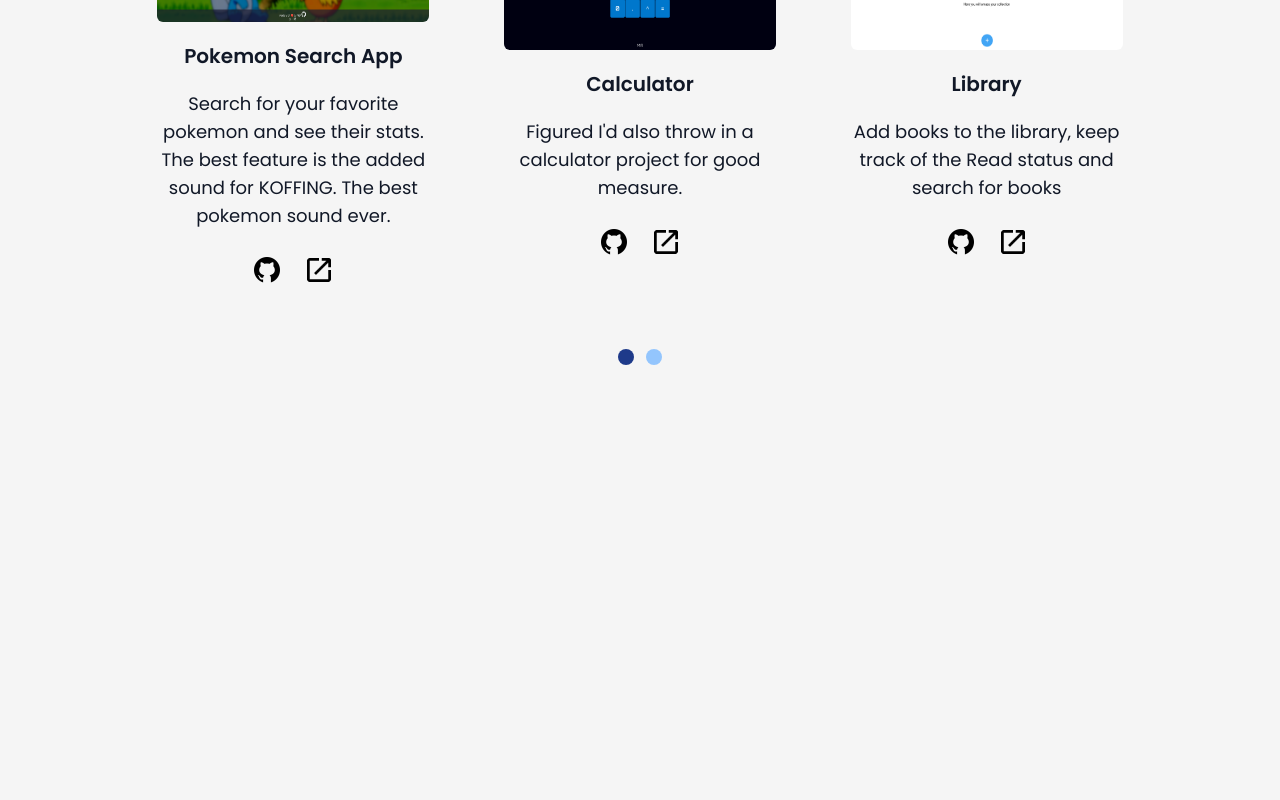
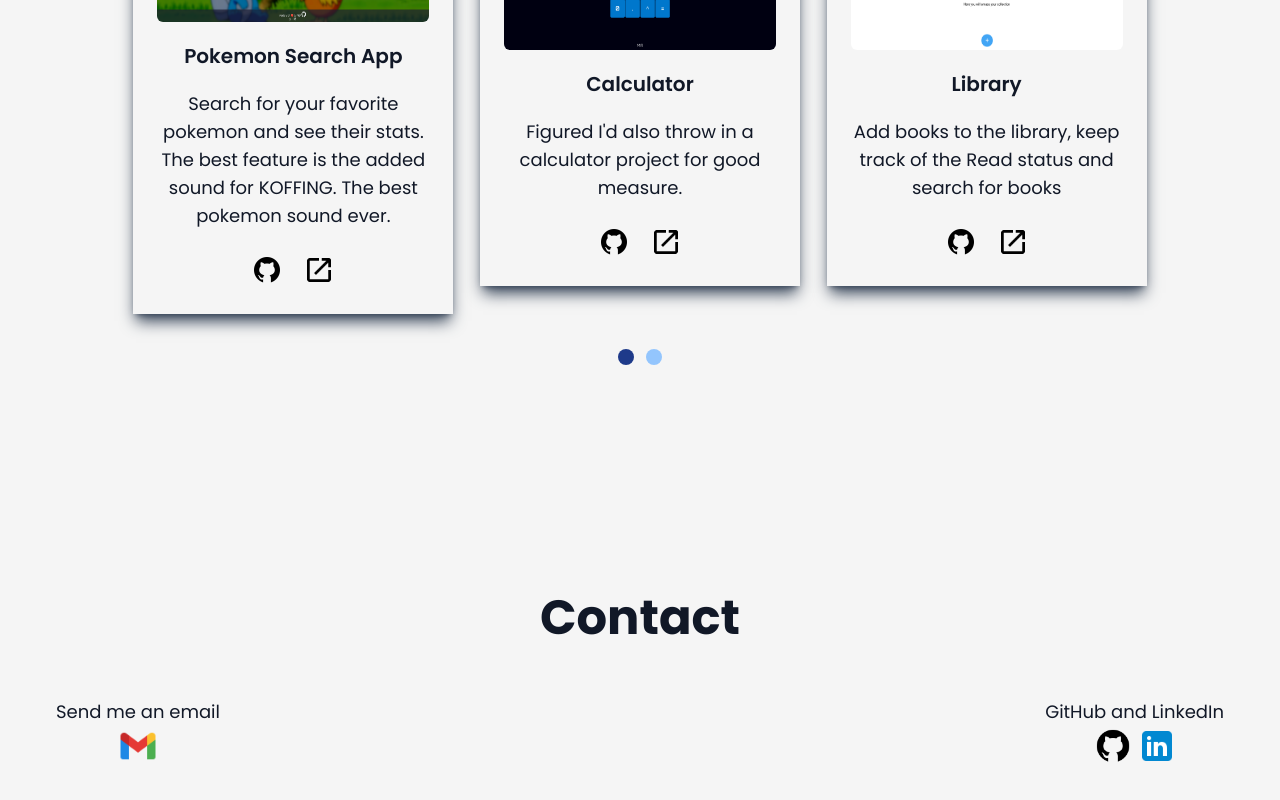
Before and after one commit to 00mark0/homepage, a React (Vite) app: page / in a window 1280 px wide. Shown: the part 2294-3094 px from the top of the page. Before the commit the page ends 2736 px from the top, so only its background shows below. Built offline with nearby package versions, Linux system fonts and the light colour scheme.

Commit message:
final build run before deployment

```diff
--- a/index.html
+++ b/index.html
@@ -5,6 +5,11 @@
     <link rel="icon" type="image/svg+xml" href="/vite.svg" />
     <meta name="viewport" content="width=device-width, initial-scale=1.0" />
     <title>Homepage</title>
+    <link
+      rel="shortcut icon"
+      href="./src/assets/favicon.png"
+      type="image/x-icon"
+    />
   </head>
   <body>
     <div id="root"></div>
--- a/src/App.jsx
+++ b/src/App.jsx
@@ -5,6 +5,7 @@
 import About from "./components/about";
 import Skills from "./components/skills";
 import Projects from "./components/projects";
+import Contact from "./components/contact";
 
 function App() {
   const [darkMode, setDarkMode] = useState(
@@ -27,7 +28,9 @@
           <Skills />
           <Projects />
         </main>
-        <footer></footer>
+        <footer>
+          <Contact />
+        </footer>
       </DarkModeContext.Provider>
     </>
   );
--- a/src/components/about.jsx
+++ b/src/components/about.jsx
@@ -14,7 +14,7 @@
         />
       </div>
       <div className="text w-3/5 mt-12 text-center md:text-start md:w-2/5 ">
-        <h1 className="text-4xl font-bold mb-5 md:text-6xl md:font-bold">
+        <h1 className="text-5xl font-bold mb-5 md:text-6xl md:font-bold">
           Welcome
         </h1>
         <p className="text-lg md:text-xl">
--- /dev/null
+++ b/src/components/contact.jsx
@@ -0,0 +1,56 @@
+import { useContext } from "react";
+import gmail from "../assets/gmail.png";
+import github from "../assets/github.png";
+import linkedIn from "../assets/linkedIn.png";
+import { DarkModeContext } from "./darkMode";
+
+function Contact() {
+  const { darkMode } = useContext(DarkModeContext);
+
+  return (
+    <section id="contact" className="pt-28 md:pt-56">
+      <h5 className="text-center text-5xl font-bold">Contact</h5>
+      <div className="flex flex-col items-center justify-center md:flex md:flex-row md:justify-between md:items-center">
+        <div className="p-14 flex flex-col items-center">
+          <p className="text-lg">Send me an email</p>
+          <a
+            href="https://mail.google.com/mail/?view=cm&fs=1&to=00marko.r@gmail.com"
+            target="_blank"
+          >
+            <img
+              src={gmail}
+              alt="gmail icon"
+              className="w-10 h-10 transition ease duration-300 hover:scale-125"
+            />
+          </a>
+        </div>
+        <div className="p-14">
+          <p className="text-lg">GitHub and LinkedIn</p>
+          <div className="flex justify-center items-center gap-1">
+            <a href="https://github.com/00mark0" target="_blank">
+              <img
+                src={github}
+                alt="github icon"
+                className={`w-10 h-10 transition ease duration-300 hover:scale-125 ${
+                  darkMode ? "bg-white" : ""
+                } rounded-full`}
+              />
+            </a>
+            <a
+              href="https://www.linkedin.com/in/marko-radojkovic-55583b287/"
+              target="_blank"
+            >
+              <img
+                src={linkedIn}
+                alt="github icon"
+                className="w-10 h-10 transition ease duration-300 hover:scale-125"
+              />
+            </a>
+          </div>
+        </div>
+      </div>
+    </section>
+  );
+}
+
+export default Contact;
--- a/src/components/projects.jsx
+++ b/src/components/projects.jsx
@@ -26,7 +26,7 @@
       <div className="grid grid-cols-1 md:grid-cols-2 lg:grid-cols-3 gap-4 p-10 md:p-24 lg:p-32 place-items-center ">
         {switchPage.map((project) => (
           <div
-            className="card p-6 w-80 flex flex-col items-center transition ease duration-300 hover:scale-105"
+            className="card p-6 w-80 flex flex-col items-center shadow-lg shadow-slate-700 transition ease duration-300 hover:scale-105"
             key={project.name}
           >
             <a href={project.siteLink} target="_blank">
--- a/src/components/skills.jsx
+++ b/src/components/skills.jsx
@@ -10,27 +10,27 @@
     <div className="skills mt-20">
       <h2 className="text-center text-4xl mb-6">Current Skills</h2>
       <div className="flex justify-center items-center gap-20 flex-wrap p-10">
-        <div className="flex flex-col items-center">
+        <div className="flex flex-col items-center transition ease duration-300 hover:scale-125">
           <img src={html} alt="html" className="w-8 h-8 md:h-16 md:w-16" />
           <p className="text-center">HTML</p>
         </div>
-        <div className="flex flex-col items-center">
+        <div className="flex flex-col items-center transition ease duration-300 hover:scale-125">
           <img src={css} alt="css" className="w-8 h-8 md:h-16 md:w-16" />
           <p className="text-center">CSS</p>
         </div>
-        <div className="flex flex-col items-center">
+        <div className="flex flex-col items-center transition ease duration-300 hover:scale-125">
           <img src={js} alt="js" className="w-8 h-8 md:h-16 md:w-16" />
           <p className="text-center">JavaScript</p>
         </div>
-        <div className="flex flex-col items-center">
+        <div className="flex flex-col items-center transition ease duration-300 hover:scale-125">
           <img src={vite} alt="vite" className="w-8 h-8 md:h-16 md:w-16" />
           <p className="text-center">Vite</p>
         </div>
-        <div className="flex flex-col items-center">
+        <div className="flex flex-col items-center transition ease duration-300 hover:scale-125">
           <img src={react} alt="react" className="w-8 h-8 md:h-16 md:w-16" />
           <p className="text-center">React</p>
         </div>
-        <div className="flex flex-col items-center">
+        <div className="flex flex-col items-center transition ease duration-300 hover:scale-125">
           <img
             src={tailwind}
             alt="tailwind"
```
